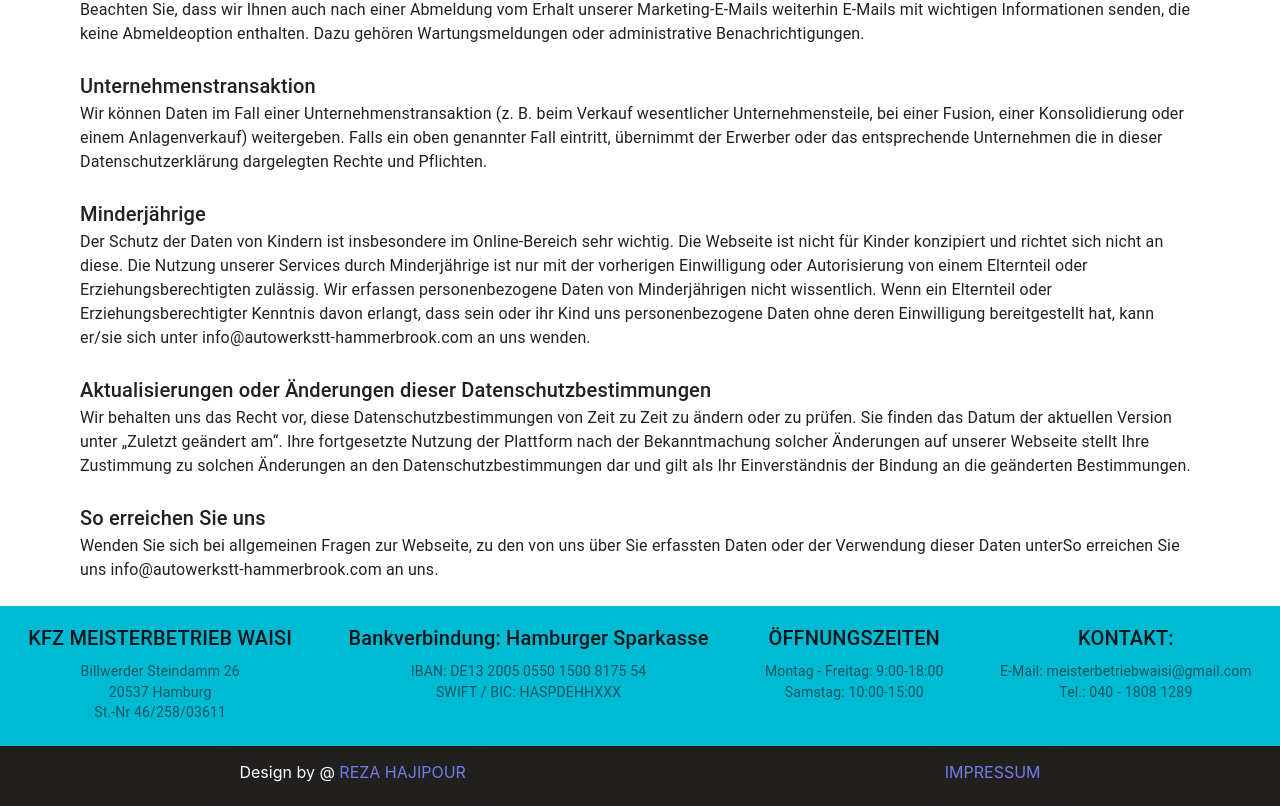
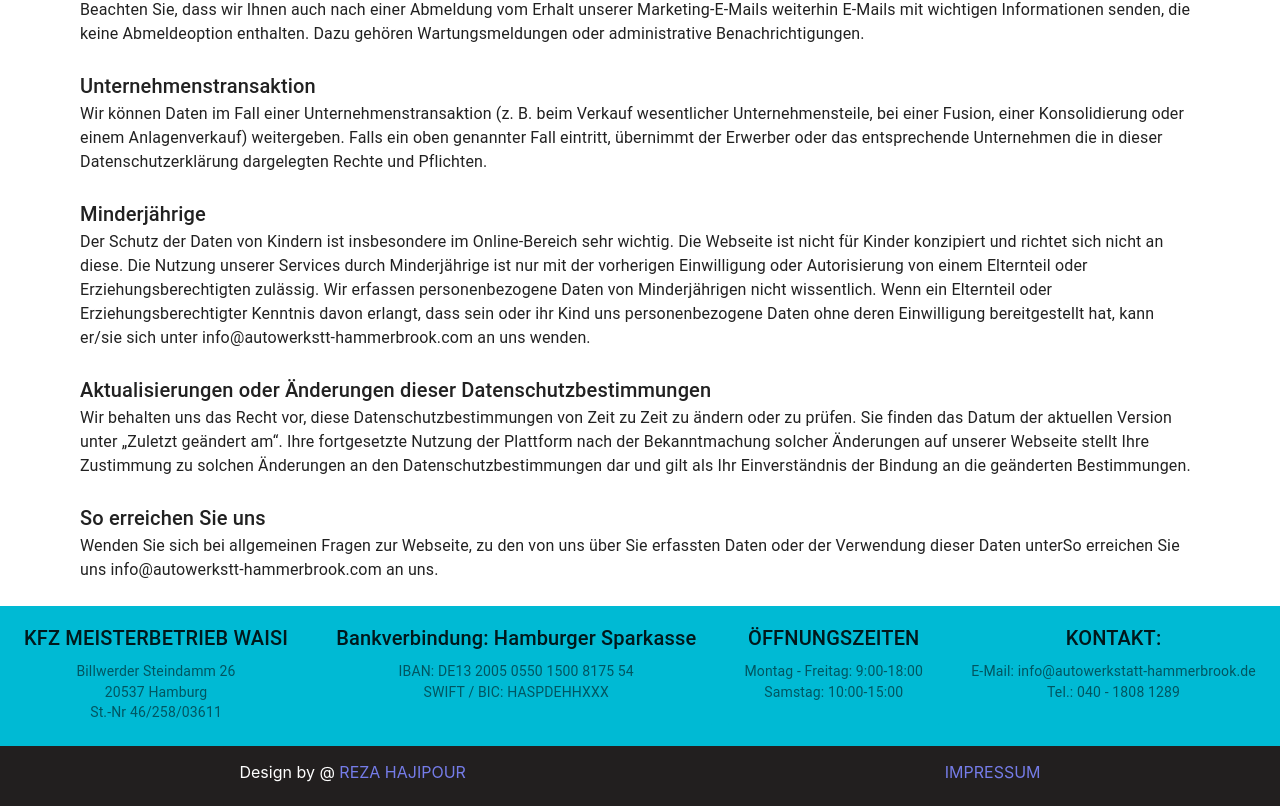
Before and after one commit to RezaHajipour/werkstatt, a React (Create React App) app: page /impressum in a window 1280 px wide. Shown: the part 3324-4130 px from the top of the page. Built offline with nearby package versions, Linux system fonts and the light colour scheme.

Commit message:
Update Footer.js

```diff
--- a/src/Footer.js
+++ b/src/Footer.js
@@ -96,7 +96,7 @@ export default function ButtonAppBar() {
                             color="textSecondary"
                             component="p"
                         >
-                            E-Mail: meisterbetriebwaisi@gmail.com
+                            E-Mail: info@autowerkstatt-hammerbrook.de
                         </Typography>
                         <Typography
                             variant="body2"
```
